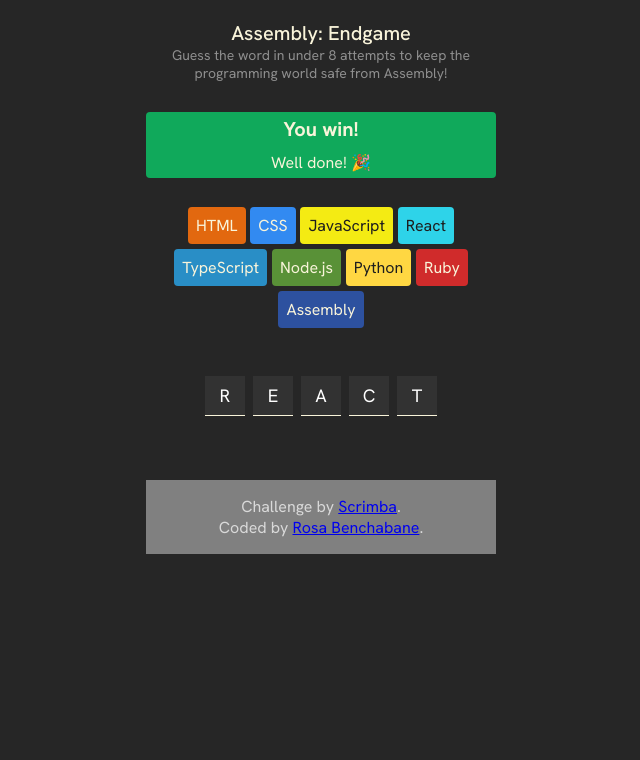
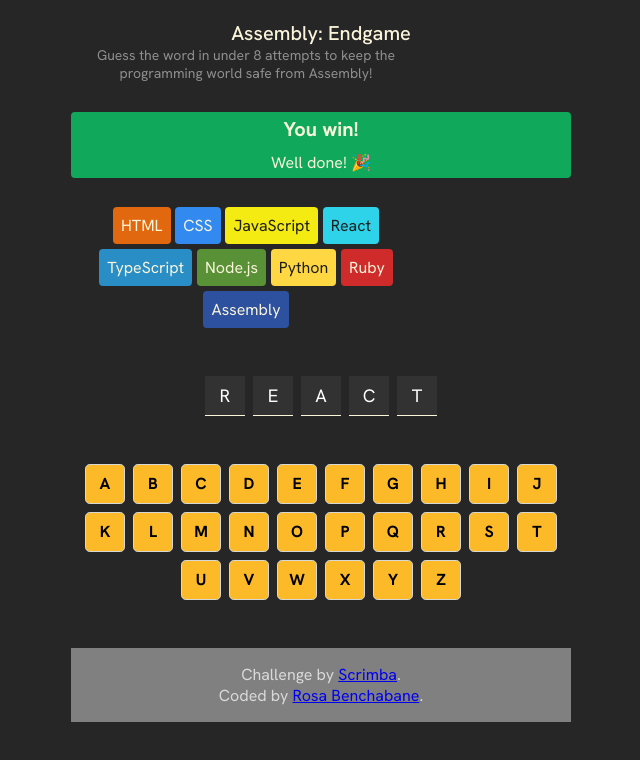
Before and after one commit to RosaBen/rb-assembly-endgame, a React (Vite) app: page / in a window 1280 px wide. Shown: the top 760 px of the page, without its empty margins (319-959 px from the left). Built offline with nearby package versions, Linux system fonts and the light colour scheme.

Commit message:
added keyboard

```diff
--- a/src/App.jsx
+++ b/src/App.jsx
@@ -2,6 +2,7 @@
 import Footer from "./components/Footer";
 import Chips from "./components/Chips";
 import Word from "./components/Word";
+import Keyboard from "./components/Keyboard";
 
 import { languages } from "./assets/scripts/data";
 function App() {
@@ -10,6 +11,7 @@
       <Header />
       <Chips chips={languages} />
       <Word words={languages} />
+      <Keyboard />
       <Footer />
     </>
   );
--- a/src/assets/styles/index.css
+++ b/src/assets/styles/index.css
@@ -85,6 +85,28 @@
   border-bottom: 1px solid #f9f4da;
 }
 
+.keyboard {
+  display: flex;
+  flex-wrap: wrap;
+  justify-content: center;
+  margin-top: 2rem;
+  gap: 0.5rem;
+  max-width: 500px;
+}
+
+.keyboard span {
+  background-color: #fcba29;
+  height: 40px;
+  width: 40px;
+  display: flex;
+  align-items: center;
+  justify-content: center;
+  color: black;
+  font-weight: 700;
+  border-radius: 0.3rem;
+  border: 1px solid #d7d7d7;
+}
+
 footer {
   text-align: center;
   background-color: grey;
--- /dev/null
+++ b/src/components/Keyboard.jsx
@@ -0,0 +1,9 @@
+export default function Keyboard() {
+  const alphabet = "abcdefghijklmnopqrstuvwxyz";
+
+  const keyboardsLetters = alphabet
+    .split("")
+    .map((letter) => <span key={letter}>{letter.toLocaleUpperCase()}</span>);
+
+  return <section className="keyboard">{keyboardsLetters}</section>;
+}
--- a/src/components/Word.jsx
+++ b/src/components/Word.jsx
@@ -6,7 +6,5 @@
     .split("")
     .map((letter) => <span key={letter}>{letter.toLocaleUpperCase()}</span>);
 
-  console.log(wordLetters);
-
   return <section className="letters">{wordLetters}</section>;
 }
```
